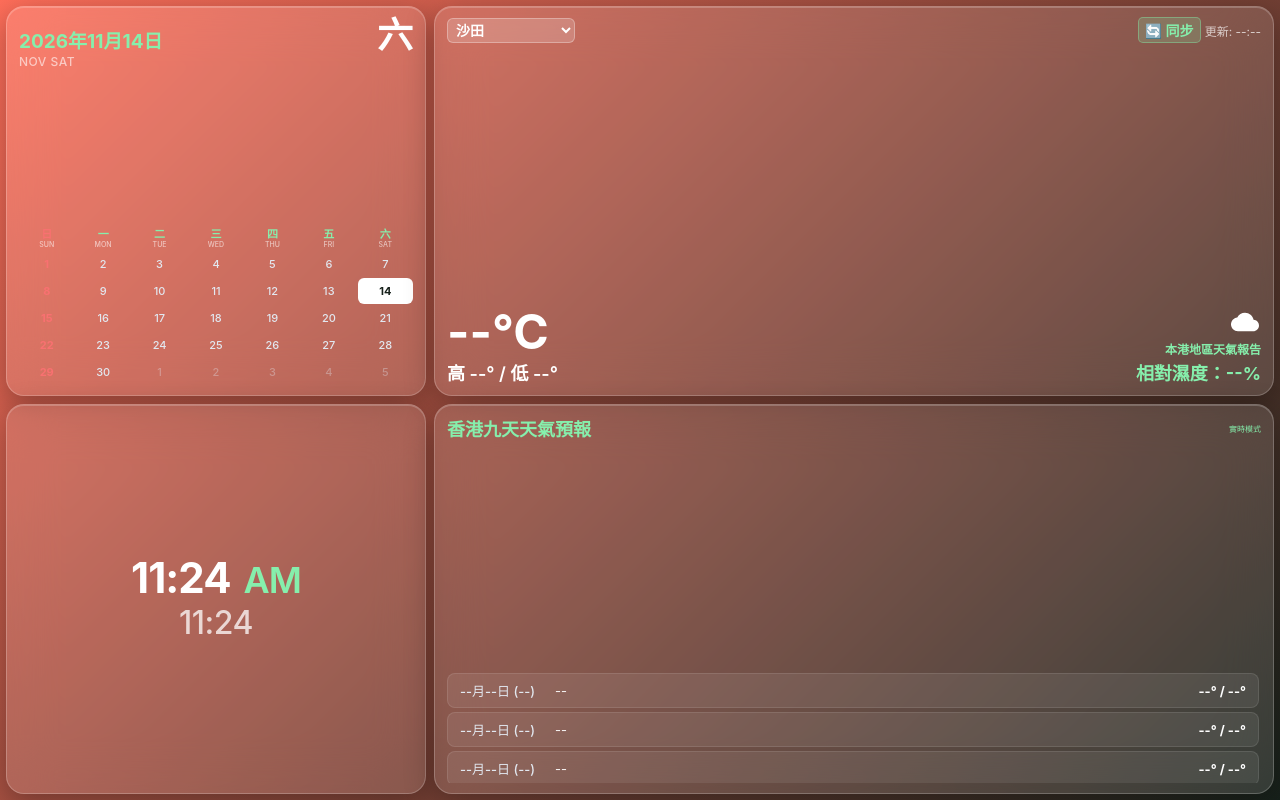
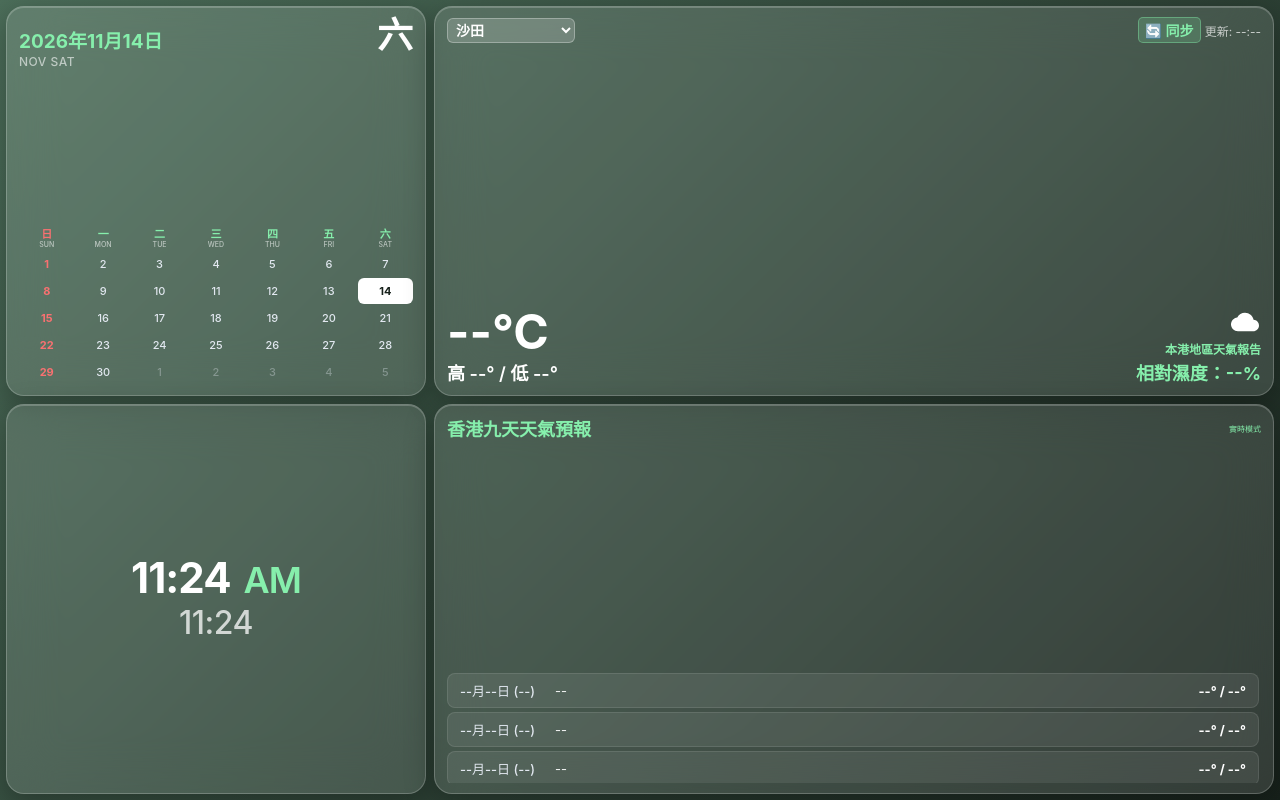
Before and after one commit to Gphorn33356/iph7HomeView, a plain HTML site: page index.html in a window 1280 px wide. Drawn offline with Linux system fonts and the light colour scheme; no server answers.

Commit message:
Update index.html

```diff
--- a/index.html
+++ b/index.html
@@ -16,7 +16,7 @@
         }
 
         body {
-            background: linear-gradient(135deg, #ff6E5A 0%, #17211b 100%);
+            background: linear-gradient(135deg, #4C6E5A 0%, #17211b 100%);
             color: #f0fdf4;
             width: 100vw;
             height: 100vh;
```
